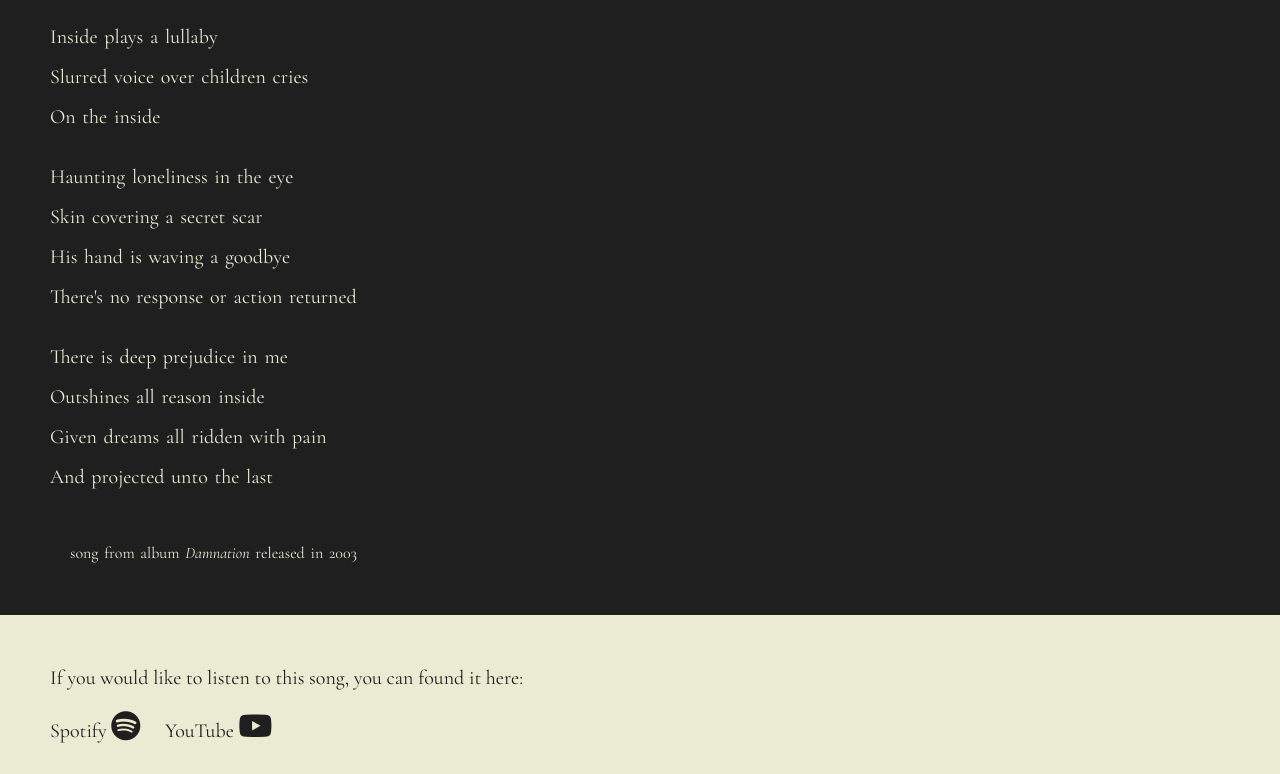
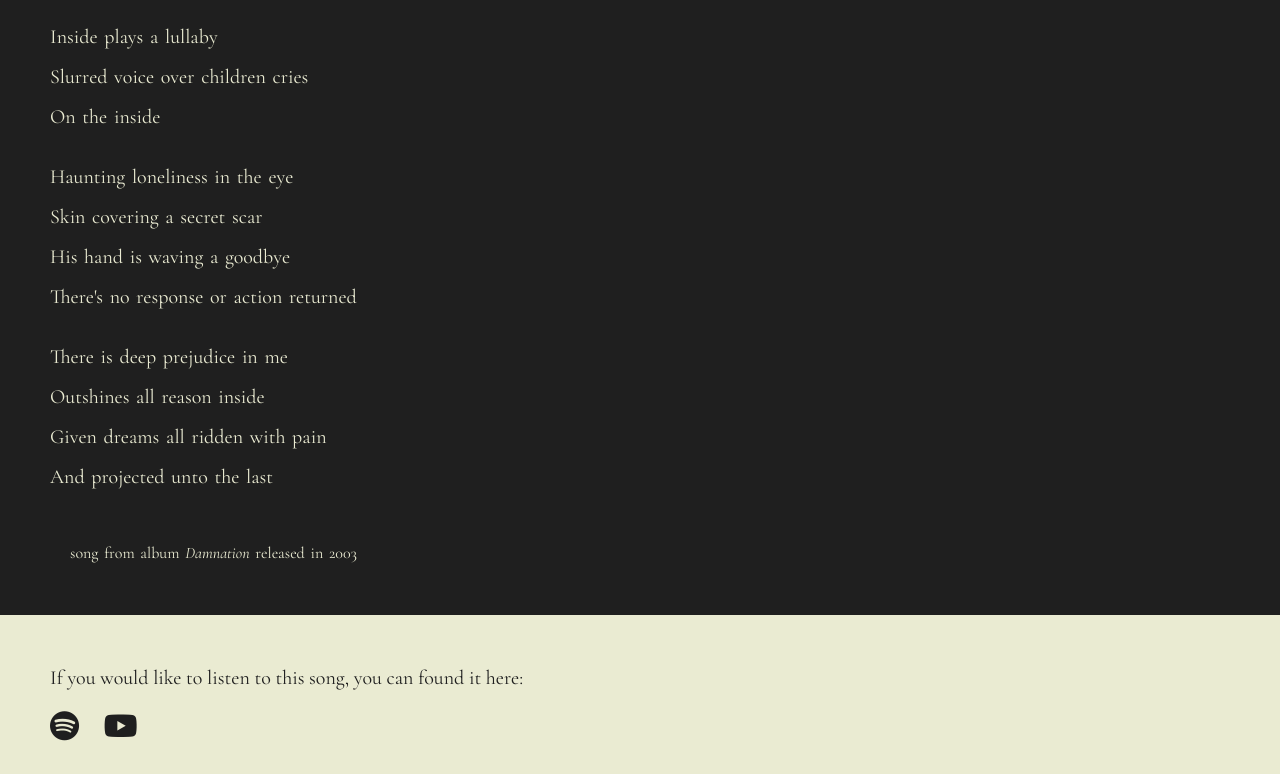
Before and after one commit to tagitsu/nauka-git-2, a plain HTML site: page index.html in a window 1280 px wide. Shown: the part 916-1690 px from the top of the page. Drawn offline with nearby package versions, Linux system fonts and the light colour scheme; files that its build step writes are made by us from their sources.

```diff
--- a/index.html
+++ b/index.html
@@ -56,14 +56,8 @@
         </section>
         <section class="song-sound">
             <p>If you would like to listen to this song, you can found it here:</p>
-            <a>Spotify</a>
-            <a href="https://open.spotify.com/track/4uJSCrI7r0usNJ3aaHAuC6?si=bf32441fa64342ed"><i class="fa-brands fa-spotify"></i></a>
-            <a aria-label="Spotify"></a>
-            <a aria-hidden="true"></a>
-            <a>YouTube</a>
-            <a href="https://youtu.be/bSpqLqC7U6g"><i class="fa-brands fa-youtube"></i></a>
-            <a aria-label="YouTube"></a>
-            <a aria-hidden="true"></a>
+            <a href="https://open.spotify.com/track/4uJSCrI7r0usNJ3aaHAuC6?si=bf32441fa64342ed" aria-label="Spotify"><i class="fa-brands fa-spotify"></i></a>
+            <a href="https://youtu.be/bSpqLqC7U6g" aria-label="YouTube"><i class="fa-brands fa-youtube"></i></a>
         </section>
     </article>
 </body>
```
Also changed, not shown: css/style.css (renamed from style.css).
